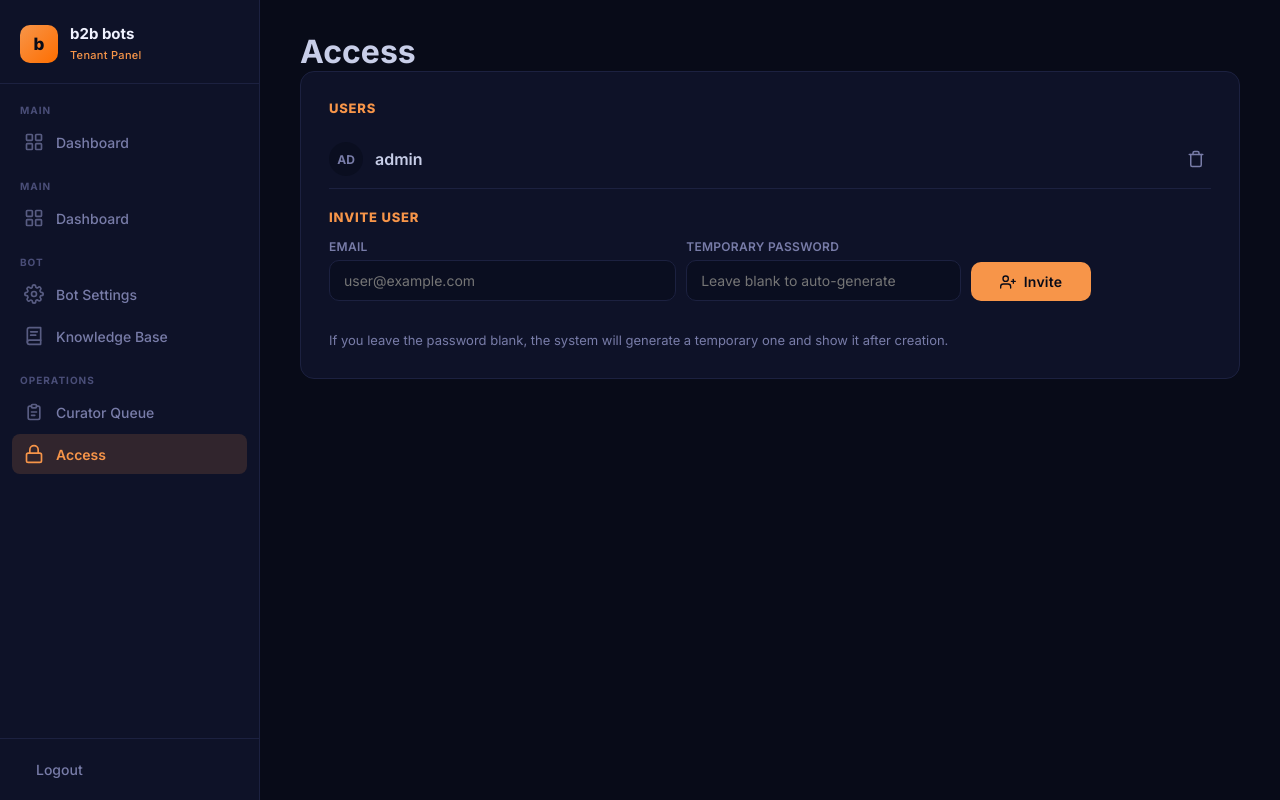
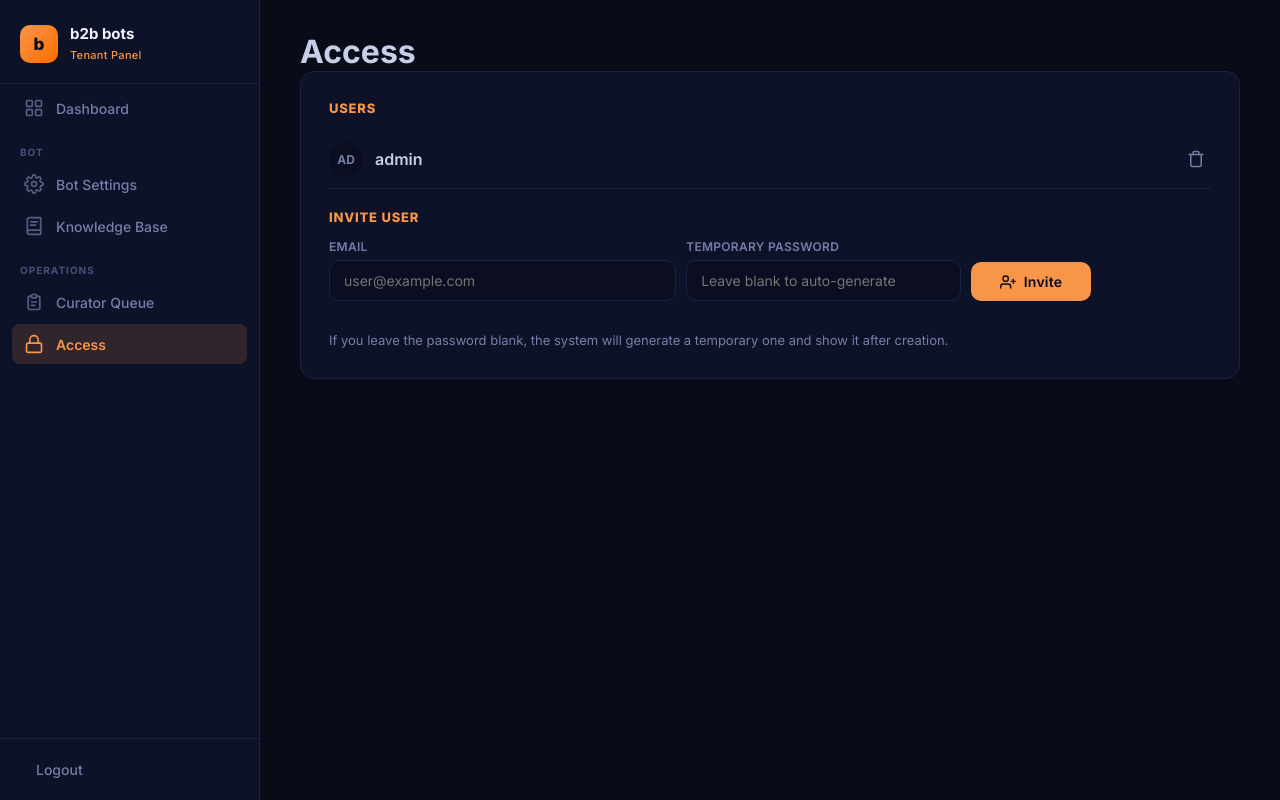
Before and after one commit to Bashar12345/general_bot, a Flask app: page /admin/access in a window 1280 px wide. Run offline with Flask 3, Linux system fonts and the light colour scheme; the visitor is signed in with stand-in values (Sample User, id 1); data comes from the database, SQL or seed files in the repository.

Commit message:
fix duplicate Main/Dashboard in sidebar

```diff
--- a/templates/admin/base.html
+++ b/templates/admin/base.html
@@ -21,15 +21,6 @@
     </div>
 
     <div class="nav-section">
-      <div class="nav-label">Main</div>
-
-      <a href="{{ url_for('admin.dashboard') }}" class="{% if request.endpoint == 'admin.dashboard' %}active{% endif %}">
-        <span class="icon"><svg viewBox="0 0 24 24" fill="none" stroke="currentColor" stroke-width="2" stroke-linecap="round" stroke-linejoin="round"><rect x="3" y="3" width="7" height="7" rx="1"/><rect x="14" y="3" width="7" height="7" rx="1"/><rect x="14" y="14" width="7" height="7" rx="1"/><rect x="3" y="14" width="7" height="7" rx="1"/></svg></span>
-        Dashboard
-      </a>
-
-      <div class="nav-label">Main</div>
-
       {% if is_super_admin %}
       <a href="{{ url_for('admin.tenants') }}" class="{% if request.endpoint in ('admin.tenants', 'admin.new_tenant', 'admin.edit_tenant') %}active{% endif %}">
         <span class="icon"><svg viewBox="0 0 24 24" fill="none" stroke="currentColor" stroke-width="2" stroke-linecap="round" stroke-linejoin="round"><path d="M17 21v-2a4 4 0 0 0-4-4H5a4 4 0 0 0-4 4v2"/><circle cx="9" cy="7" r="4"/><path d="M23 21v-2a4 4 0 0 0-3-3.87"/><path d="M16 3.13a4 4 0 0 1 0 7.75"/></svg></span>
```
